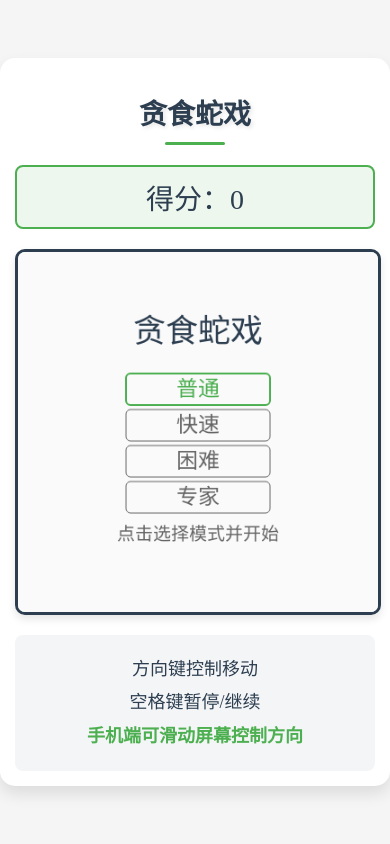
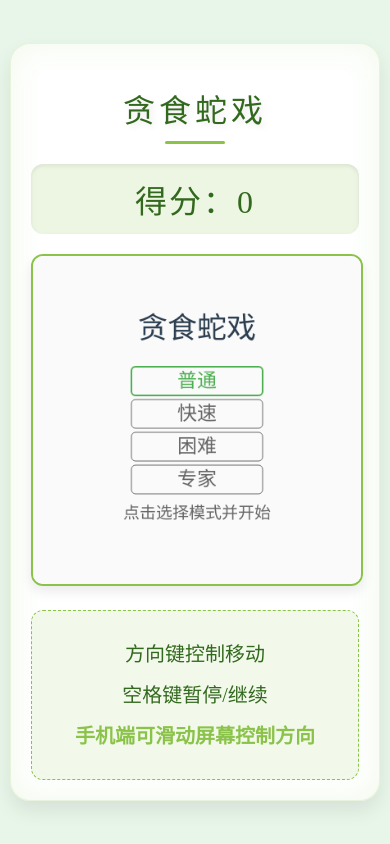
Before and after one commit to leizongmin/snake-game, a website: page index.html in a window 390 px wide. Drawn offline with Linux system fonts and the light colour scheme.

Commit message:
style: 优化页面样式，提升视觉体验
调整颜色方案、边框、阴影及过渡效果，使页面更加美观和一致。改进响应式设计，确保在不同设备上都有良好的显示效果。

```diff
--- a/index.html
+++ b/index.html
@@ -7,11 +7,12 @@
     <!-- 使用合成音效，无需预加载 -->
     <style>
       :root {
-        --primary-color: #4caf50;
-        --accent-color: #ff5252;
-        --bg-color: #f5f5f5;
-        --text-color: #2c3e50;
-        --shadow-color: rgba(0, 0, 0, 0.1);
+        --primary-color: #8BC34A;
+        --accent-color: #FF7043;
+        --bg-color: #E8F5E9;
+        --text-color: #33691E;
+        --shadow-color: rgba(0, 0, 0, 0.08);
+        --grid-color: #C8E6C9;
       }
 
       body {
@@ -28,11 +29,13 @@
       }
 
       .game-container {
-        background: white;
-        padding: 30px;
-        border-radius: 15px;
-        box-shadow: 0 8px 16px var(--shadow-color);
+        background: rgba(255, 255, 255, 0.95);
+        padding: 36px;
+        border-radius: 20px;
+        box-shadow: 0 10px 20px var(--shadow-color),
+                    inset 0 0 30px rgba(139, 195, 74, 0.1);
         transition: transform 0.3s ease;
+        border: 1px solid rgba(139, 195, 74, 0.2);
       }
 
       .game-container:hover {
@@ -40,12 +43,14 @@
       }
 
       .title {
-        font-size: 36px;
+        font-size: 42px;
         color: var(--text-color);
-        margin-bottom: 20px;
+        margin-bottom: 24px;
         text-align: center;
-        text-shadow: 2px 2px 4px var(--shadow-color);
+        text-shadow: 3px 3px 6px var(--shadow-color);
         position: relative;
+        letter-spacing: 4px;
+        font-weight: normal;
       }
 
       .title:after {
@@ -60,11 +65,16 @@
 
       canvas {
         display: block;
-        border: 3px solid var(--text-color);
-        border-radius: 10px;
-        background: #fafafa;
-        box-shadow: 0 4px 8px var(--shadow-color);
-        transition: transform 0.2s ease;
+        border: 2px solid var(--primary-color);
+        border-radius: 12px;
+        background: linear-gradient(45deg, var(--grid-color) 25%, transparent 25%),
+                    linear-gradient(-45deg, var(--grid-color) 25%, transparent 25%),
+                    linear-gradient(45deg, transparent 75%, var(--grid-color) 75%),
+                    linear-gradient(-45deg, transparent 75%, var(--grid-color) 75%);
+        background-size: 20px 20px;
+        background-position: 0 0, 0 10px, 10px -10px, -10px 0px;
+        box-shadow: 0 6px 12px var(--shadow-color);
+        transition: all 0.3s ease;
       }
 
       canvas:hover {
@@ -72,25 +82,28 @@
       }
 
       #score {
-        font-size: 28px;
+        font-size: 32px;
         color: var(--text-color);
         margin: 20px 0;
         text-align: center;
-        padding: 10px 20px;
-        background: rgba(76, 175, 80, 0.1);
-        border-radius: 8px;
-        border: 2px solid var(--primary-color);
+        padding: 12px 24px;
+        background: rgba(139, 195, 74, 0.15);
+        border-radius: 12px;
+        border: none;
+        box-shadow: inset 0 2px 4px var(--shadow-color);
+        letter-spacing: 2px;
       }
 
       .controls {
         text-align: center;
-        margin-top: 20px;
+        margin-top: 24px;
         color: var(--text-color);
-        font-size: 18px;
-        line-height: 1.6;
-        padding: 15px;
-        background: rgba(44, 62, 80, 0.05);
-        border-radius: 8px;
+        font-size: 20px;
+        line-height: 1.8;
+        padding: 20px;
+        background: rgba(139, 195, 74, 0.1);
+        border-radius: 12px;
+        border: 1px dashed var(--primary-color);
       }
 
       .controls p {
@@ -134,16 +147,18 @@
 
       .d-btn {
         position: absolute;
-        width: 50px;
-        height: 50px;
-        border: none;
-        background: var(--primary-color);
+        width: 60px;
+        height: 60px;
+        border: 2px solid rgba(255, 255, 255, 0.3);
+        background: linear-gradient(145deg, var(--primary-color), #7CB342);
         color: white;
-        border-radius: 10px;
-        font-size: 24px;
+        border-radius: 16px;
+        font-size: 28px;
         cursor: pointer;
-        transition: all 0.2s ease;
+        transition: all 0.3s ease;
         -webkit-tap-highlight-color: transparent;
+        box-shadow: 0 4px 8px rgba(0, 0, 0, 0.1),
+                    inset 0 2px 4px rgba(255, 255, 255, 0.3);
       }
 
       .d-btn:active {
@@ -170,16 +185,19 @@
 
       .pause-btn {
         display: block;
-        margin: 20px auto 0;
-        padding: 10px 20px;
-        background: var(--accent-color);
+        margin: 24px auto 0;
+        padding: 12px 28px;
+        background: linear-gradient(145deg, var(--accent-color), #F4511E);
         color: white;
-        border: none;
-        border-radius: 8px;
-        font-size: 18px;
+        border: 2px solid rgba(255, 255, 255, 0.2);
+        border-radius: 12px;
+        font-size: 20px;
         font-family: inherit;
         cursor: pointer;
-        transition: all 0.2s ease;
+        transition: all 0.3s ease;
+        box-shadow: 0 4px 8px rgba(0, 0, 0, 0.1),
+                    inset 0 2px 4px rgba(255, 255, 255, 0.3);
+        letter-spacing: 2px;
       }
 
       .pause-btn:active {
@@ -189,17 +207,20 @@
 
       @media (max-width: 600px) {
         .game-container {
-          padding: 15px;
+          padding: 20px;
+          margin: 10px;
         }
 
         canvas {
           width: 100%;
-          max-width: 400px;
+          max-width: 380px;
           height: auto;
+          margin: 0 auto;
         }
 
         .title {
-          font-size: 28px;
+          font-size: 32px;
+          margin-bottom: 16px;
         }
 
         .desktop-controls {
```
